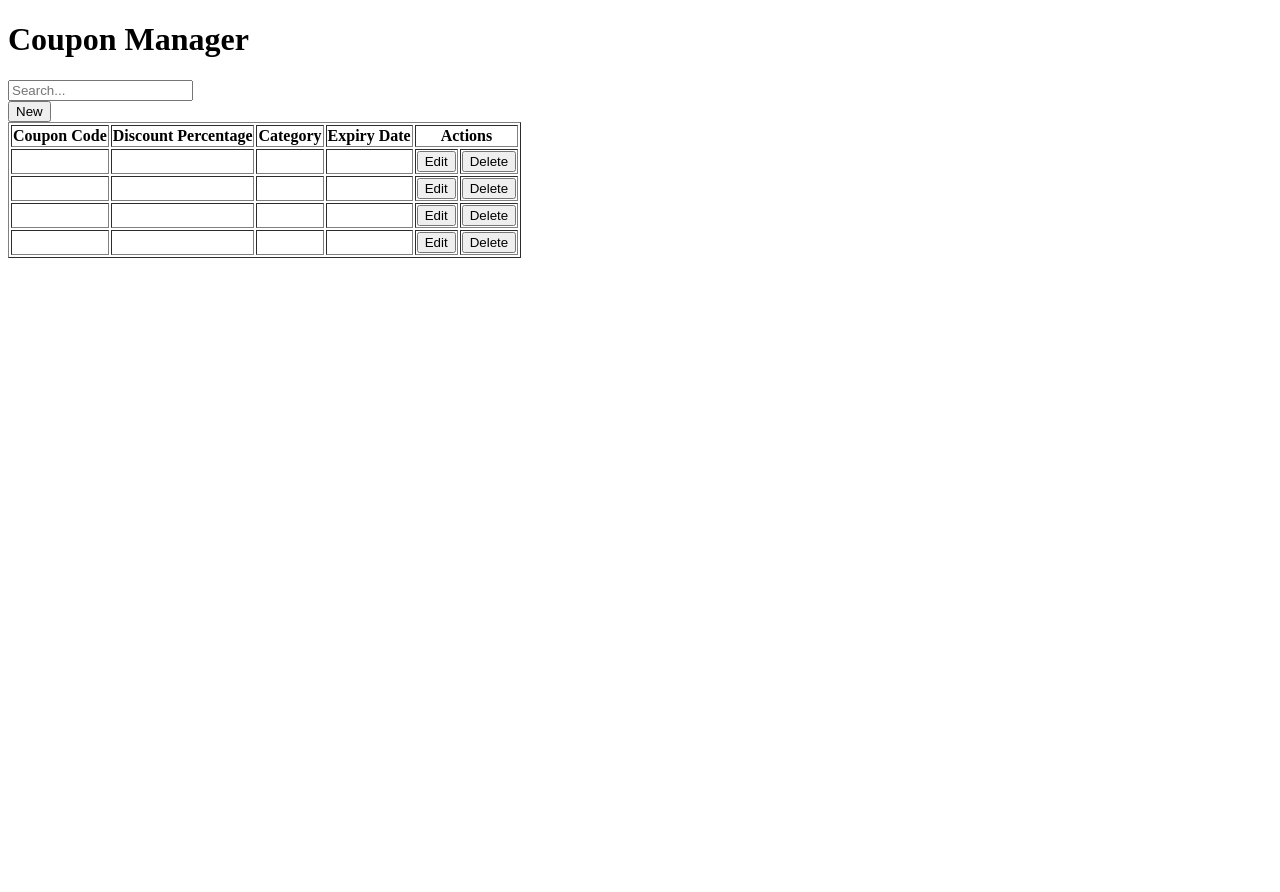
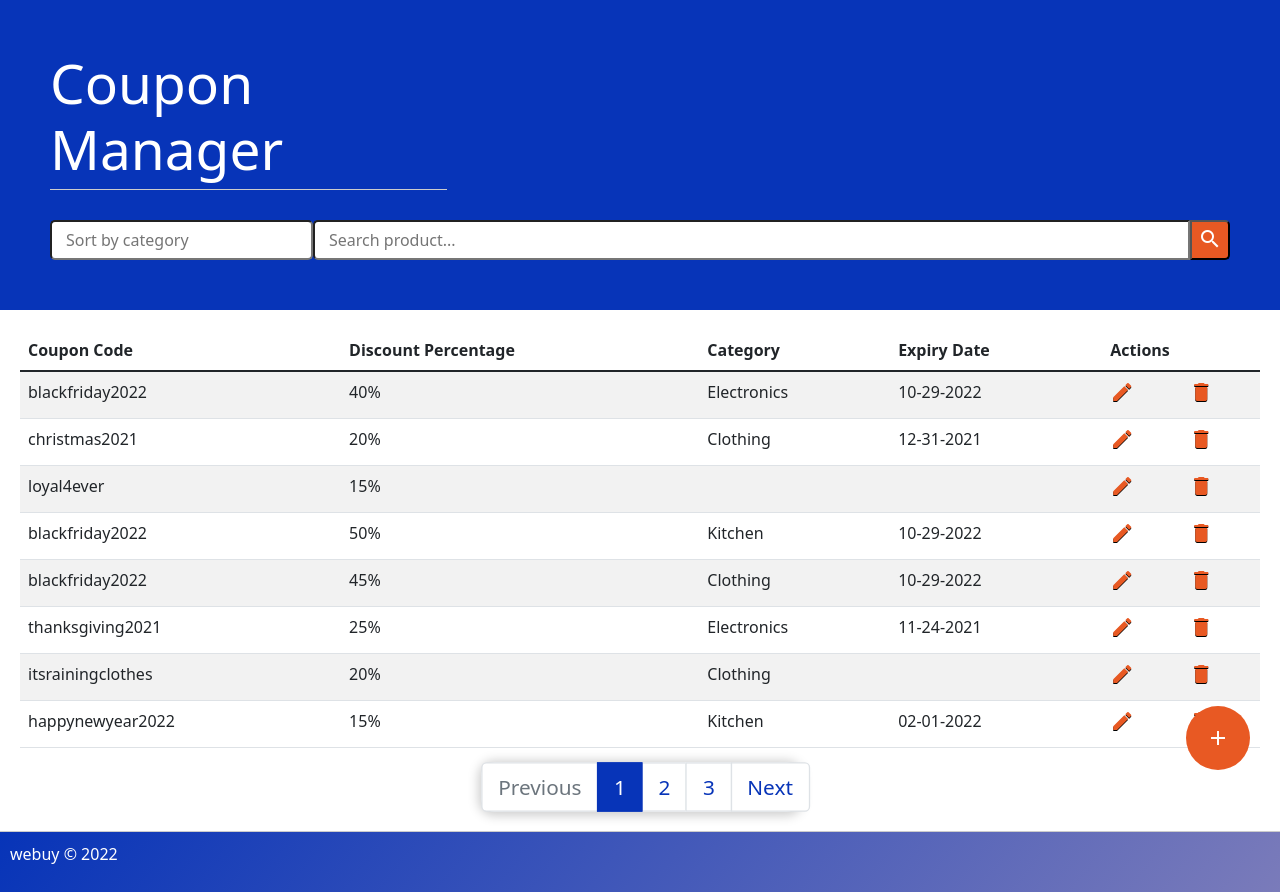
Before and after one commit to AlanCastro-123/webuy, a plain HTML site: page view/coupons.html in a window 1280 px wide. Before the commit the page ends 800 px from the top, so only its background shows below. Drawn offline with Linux system fonts and the light colour scheme.

Commit message:
Adding coupon view with css styles

```diff
--- a/css/view-css/adminProductList.css
+++ b/css/view-css/adminProductList.css
@@ -36,12 +36,6 @@ p {
 
 .list-actions{
     margin: 30px;
-}
-
-.list-actions label {
-    font-weight: bold;
-    margin-left: 10px;
-    margin-right: 10px;
 }
 
 .list-container {
@@ -94,11 +88,11 @@ p {
 #p-delete{
     text-shadow: 0px 1px 0px black;
     color: #e85923;
+    transition: all 300ms;
 }
 
 #p-delete:hover{
     color: red;
-    transition: all 300ms;
 }
 
 .list-container .product-item{
@@ -152,6 +146,30 @@ strong{
     font-size: 25px;
 }
 
+#pagination-wrapper{
+    display: block;
+    width: 245px;
+    margin: 20px auto;
+    margin-bottom: 25px;
+    border-radius: 10px;
+    box-shadow: 0px 1px 8px 2px #ccc;
+    transform: scale(1.3);
+}
+
+#pagination-wrapper .page-link{
+    color: #0734b8;
+}
+
+#pagination-wrapper .page-item.active .page-link{
+    background-color: #0734b8;
+    border-color: #0734b8;
+    color: white;
+}
+
+#pagination-wrapper .page-item.disabled .page-link{
+    color: #6c757d;
+}
+
 footer{
     background: linear-gradient(128deg, rgba(7,52,184,1) 0%, rgba(122,123,186,1) 100%);
     color: white;
--- /dev/null
+++ b/css/view-css/coupons.css
@@ -0,0 +1,121 @@
+header {
+    padding: 20px;
+    background-color: #0734b8;
+    color: white;
+}
+
+h1 {
+    display: block;
+    width: 32%;
+    font-size: 55px;
+    margin: 30px;
+    padding-bottom: 7px;
+    border-bottom: 1px solid #ccc;
+}
+
+.coupon-actions{
+    margin: 30px;
+}
+
+datalist{
+    border-radius: 5px;
+    outline: none;
+}
+
+input[type="text"]{
+    border-radius: 5px;
+    padding: 0px 14px;
+    outline: none;
+}
+
+input[type="text"].search-input{
+    border-radius: 5px 0px 0px 5px;
+    flex-grow: 2;
+}
+
+.coupon-form{
+    display: flex;
+    flex-direction: row;
+}
+
+.search-btn{
+    color: white;
+    background-color: #e85923;
+    border-radius: 0px 5px 5px 0px;
+    padding-top: 5px;
+}
+
+.add-btn{
+    bottom: 30px;
+    right: 30px;
+    position: fixed;
+    z-index: 100;
+    border-radius: 100%;
+    padding: 20px;
+    color: white;
+    background-color: #e85923;
+    transition: all 300ms;
+    cursor: pointer;
+}
+.add-btn:hover{
+    background-color: white;
+    box-shadow: 0px 0px 3px 2px #e85923;
+    color: #ec6f43;
+}
+
+#p-edit{
+    color: #e85923;
+    text-shadow: 0px 1px 0px black;
+    cursor: pointer;
+    transition: all 300ms;
+}
+
+#p-edit:hover{
+    color: blue;
+}
+
+#p-delete{
+    text-shadow: 0px 1px 0px black;
+    color: #e85923;
+    cursor: pointer;
+    transition: all 300ms;
+}
+
+#p-delete:hover{
+    color: red;
+}
+
+.coupons-container{
+    margin: 20px;
+}
+
+#pagination-wrapper{
+    display: block;
+    width: 245px;
+    margin: 20px auto;
+    margin-bottom: 25px;
+    border-radius: 10px;
+    box-shadow: 0px 1px 8px 2px #ccc;
+    transform: scale(1.3);
+}
+
+#pagination-wrapper .page-link{
+    color: #0734b8;
+}
+
+#pagination-wrapper .page-item.active .page-link{
+    background-color: #0734b8;
+    border-color: #0734b8;
+    color: white;
+}
+
+#pagination-wrapper .page-item.disabled .page-link{
+    color: #6c757d;
+}
+
+footer{
+    background: linear-gradient(128deg, rgba(7,52,184,1) 0%, rgba(122,123,186,1) 100%);
+    color: white;
+    border-top: 1px solid #ccc;
+    padding: 10px;
+}
--- a/view/coupons.html
+++ b/view/coupons.html
@@ -2,18 +2,39 @@
 <html>
     <head>
         <meta charset="UTF-8">
+        <link rel="stylesheet" href="../css/bootstrap.css">
+
+        <!-- Google icons -->
+        <link href="https://fonts.googleapis.com/icon?family=Material+Icons" rel="stylesheet">
+
+        <link rel="stylesheet" type="text/css" href="../css/view-css/coupons.css">
     </head>
     <body>
         <div class="admin-coupons">
-            <h1>Coupon Manager</h1>
-            <section class="coupons-actions">
-                <form action="">
-                    <input type="text" placeholder="Search...">
-                </form>
-                <button>New</button>
-            </section>
+
+            <header>
+                <h1>Coupon Manager</h1>
+                <section class="coupon-actions">
+                    <form action="" class="coupon-form">
+                        <input type="text" name="category" placeholder="Sort by category" list="category-list">
+                        <datalist id="category-list">
+                            <option value="Electronics"></option>
+                            <option value="Clothing"></option>
+                            <option value="Kitchen"></option>
+                        </datalist>
+                        <input type="text" name="search-bar" class="search-input" placeholder="Search product..." />
+                        <button type="submit" class="search-btn">
+                            <span class="material-icons">
+                                search
+                            </span>
+                        </button>
+
+                    </form>
+                    <a href="#"><span class="material-icons md-36 add-btn">add</span></a>
+                </section>
+            </header>
             <section class="coupons-container">
-                <table border="1" class="coupons-table">
+                <table class="coupons-table table table-striped col-12">
                     <thead class="coupons-table-head">
                         <tr>
                             <th>Coupon Code</th>
@@ -25,40 +46,96 @@
                     </thead>
                     <tbody class="coupons-table-body">
                         <tr>
+                            <td>blackfriday2022</td>
+                            <td>40%</td>
+                            <td>Electronics</td>
+                            <td>10-29-2022</td>
+                            <td><span id="p-edit" class="material-icons p-action">edit</span></td>
+                            <td><span id="p-delete" class="material-icons p-action">delete</span></td>
+                        </tr>
+                        <tr>
+                            <td>christmas2021</td>
+                            <td>20%</td>
+                            <td>Clothing</td>
+                            <td>12-31-2021</td>
+                            <td><span id="p-edit" class="material-icons p-action">edit</span></td>
+                            <td><span id="p-delete" class="material-icons p-action">delete</span></td>
+                        </tr>
+                        <tr>
+                            <td>loyal4ever</td>
+                            <td>15%</td>
                             <td></td>
                             <td></td>
-                            <td></td>
-                            <td></td>
-                            <td><button>Edit</button></td>
-                            <td><button>Delete</button></td>
+                            <td><span id="p-edit" class="material-icons p-action">edit</span></td>
+                            <td><span id="p-delete" class="material-icons p-action">delete</span></td>
                         </tr>
                         <tr>
-                            <td></td>
-                            <td></td>
-                            <td></td>
-                            <td></td>
-                            <td><button>Edit</button></td>
-                            <td><button>Delete</button></td>
+                            <td>blackfriday2022</td>
+                            <td>50%</td>
+                            <td>Kitchen</td>
+                            <td>10-29-2022</td>
+                            <td><span id="p-edit" class="material-icons p-action">edit</span></td>
+                            <td><span id="p-delete" class="material-icons p-action">delete</span></td>
                         </tr>
                         <tr>
-                            <td></td>
-                            <td></td>
-                            <td></td>
-                            <td></td>
-                            <td><button>Edit</button></td>
-                            <td><button>Delete</button></td>
+                            <td>blackfriday2022</td>
+                            <td>45%</td>
+                            <td>Clothing</td>
+                            <td>10-29-2022</td>
+                            <td><span id="p-edit" class="material-icons p-action">edit</span></td>
+                            <td><span id="p-delete" class="material-icons p-action">delete</span></td>
                         </tr>
                         <tr>
+                            <td>thanksgiving2021</td>
+                            <td>25%</td>
+                            <td>Electronics</td>
+                            <td>11-24-2021</td>
+                            <td><span id="p-edit" class="material-icons p-action">edit</span></td>
+                            <td><span id="p-delete" class="material-icons p-action">delete</span></td>
+                        </tr>
+                        <tr>
+                            <td>itsrainingclothes</td>
+                            <td>20%</td>
+                            <td>Clothing</td>
                             <td></td>
-                            <td></td>
-                            <td></td>
-                            <td></td>
-                            <td><button>Edit</button></td>
-                            <td><button>Delete</button></td>
+                            <td><span id="p-edit" class="material-icons p-action">edit</span></td>
+                            <td><span id="p-delete" class="material-icons p-action">delete</span></td>
+                        </tr>
+                        <tr>
+                            <td>happynewyear2022</td>
+                            <td>15%</td>
+                            <td>Kitchen</td>
+                            <td>02-01-2022</td>
+                            <td><span id="p-edit" class="material-icons p-action">edit</span></td>
+                            <td><span id="p-delete" class="material-icons p-action">delete</span></td>
                         </tr>
                     </tbody>
                 </table>
             </section>
+            <section id="pagination-wrapper">
+                <nav aria-label="...">
+                    <ul class="pagination">
+                        <li class="page-item disabled">
+                            <a class="page-link" href="#" tabindex="-1">Previous</a>
+                        </li>
+                        <li class="page-item active">
+                            <a class="page-link"href="#">1</a>
+                        </li>
+                        <li class="page-item">
+                            <a class="page-link" href="#">2</a>
+                        </li>
+                        <li class="page-item">
+                            <a class="page-link" href="#">3</a>
+                        </li>
+                        <li class="page-item">
+                            <a class="page-link" href="#">Next</a>
+                        </li>
+                    </ul>
+                </nav>
+            </section>
         </div>
+        <footer>
+            <p>webuy &copy; 2022</p>
+        </footer>
     </body>
 </html>
```
Also changed, not shown: view/adminProductList.html (+22 -2 lines).
